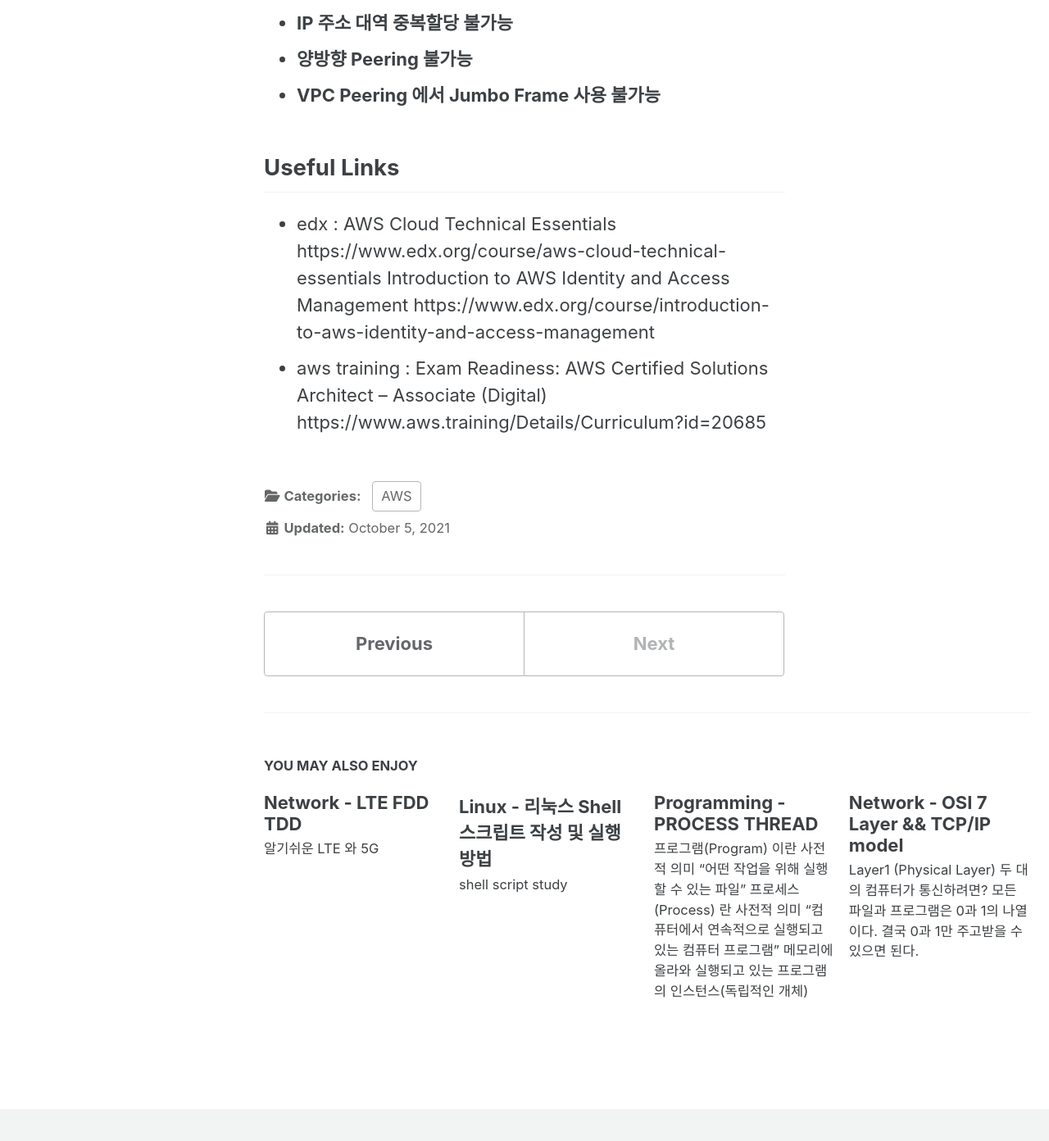
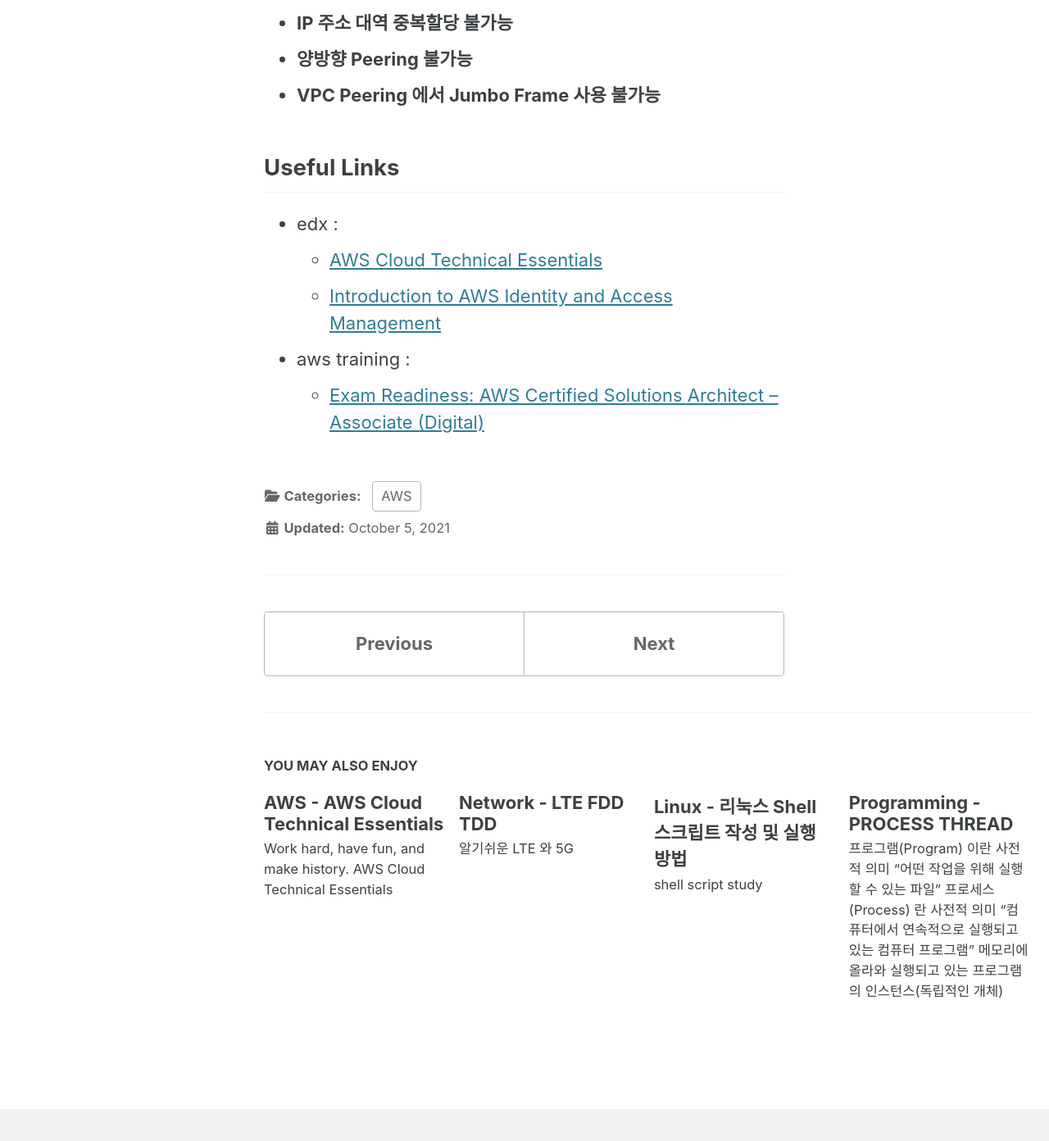
Before and after one commit to sujinsjlee/TIL, a Jekyll site: the page built from _posts/2021-10-05-Aws_Overview.md, in a window 1280 px wide and 1400 px high, scrolled down 2612 px. Shown: the top 1392 px of the window at 82% size. Built offline with Jekyll 4.4.1, drawn with Linux system fonts in a browser that asks for light colours; cached includes are drawn as plain includes; nearby versions of some CDN libraries; part of the change alters nothing that is shown.

Commit message:
[aws] Cloud Essential

```diff
--- a/_posts/2021-10-05-Aws_Overview.md
+++ b/_posts/2021-10-05-Aws_Overview.md
@@ -61,10 +61,7 @@ tags:
 
 ## Useful Links
 - edx :
-AWS Cloud Technical Essentials
-https://www.edx.org/course/aws-cloud-technical-essentials
-Introduction to AWS Identity and Access Management
-https://www.edx.org/course/introduction-to-aws-identity-and-access-management
+  - [AWS Cloud Technical Essentials](https://www.edx.org/course/aws-cloud-technical-essentials)
+  - [Introduction to AWS Identity and Access Management](https://www.edx.org/course/introduction-to-aws-identity-and-access-management)
 - aws training :
-Exam Readiness: AWS Certified Solutions Architect – Associate (Digital)
-https://www.aws.training/Details/Curriculum?id=20685
+  - [Exam Readiness: AWS Certified Solutions Architect – Associate (Digital)](https://www.aws.training/Details/Curriculum?id=20685)
--- /dev/null
+++ b/_posts/2021-10-06-Aws_edx_Cloud_Technical_Essentials.md
@@ -0,0 +1,79 @@
+---
+title: "AWS - AWS Cloud Technical Essentials"
+categories:
+  - AWS
+tags:
+  - AWS
+---
+
+> **Work hard, have fun, and make history.**
+> [AWS Cloud Technical Essentials](https://www.edx.org/course/aws-cloud-technical-essentials)
+
+
+# AWS Cloud Technical Essentials
+> [Week1](#Week1)
+> [Week2](#Week2)
+> [Week3](#Week3)
+> [Week4](#Week4)
+
+## Week1
+
+### Getting Start with AWS Cloud
+- **What is AWS?**
+    - As internet usage became more widespread, the demand for compute, storage, and networking equipment increased. For some companies and organizations, the cost of maintaining a large physical presence was unsustainable. To solve this problem, cloud computing was created.
+
+    - Cloud computing is the on-demand delivery of IT resources over the internet with pay-as-you-go pricing. You no longer have to manage and maintain your own hardware in your own data centers. Companies like AWS own and maintain these data centers and provide virtualized data center technologies and services to users over the internet.
+- **The Six Benefits of Cloud Computing**
+    - `Pay as you go` : pay only for how much you use.
+    - `Benefit from massive economies of scale` :  AWS can achieve higher economies of scale, which translates into lower pay as-you-go prices.
+    - `Stop guessing capacity` : You can access as much or as little capacity as you need, and scale up and down as required with only a few minutes notice.
+    - `Increase speed and agility` : IT resources are only a click away, which means that you reduce the time to make those resources available to your developers from weeks to just minutes.
+    - `Stop spending money running and maintaining data centers`
+    - `Go global in minutes`
+- **AWS Global Infrastructure**
+    - *This cluster of data centers is called an Availability Zone or AZ.*
+    - *An AZ consists of one or more data centers with redundant power, networking, and connectivity.*
+
+    - *A cluster of AZs is simply called a region.*
+    - *And how do you choose a region?*
+        - *By looking at compliance,latency, pricing, and service availability.*
+    - *Maintain Resiliency by multiple AZs*
+
+- **Ways to interact with the AWS API**
+    - The AWS Management Console
+    - The AWS Command Line Interface (CLI)
+    - The AWS Software Development Kits (SDK)
+        - API calls to AWS can also be performed by executing code with programming languages. You can do this by using AWS Software Development Kits (SDKs). SDKs are open-source and maintained by AWS for the most popular programming languages, such as C++, Go, Java, JavaScript, .NET, Node.js, PHP, Python, and Ruby.
+
+- [Exercise 1: Create an AWS Account](https://aws-tc-largeobjects.s3-us-west-2.amazonaws.com/DEV-AWS-MO-GCNv2/lab-1-account.html)
+
+### Security in the AWS Cloud
+- **hypervisor**
+    - 하이퍼바이저는 가상 머신(Virtual Machine, VM)을 생성하고 구동하는 소프트웨어입니다. 가상 머신 모니터(Virtual Machine Monitor, VMM)라고도 불리는 하이퍼바이저는 하이퍼바이저 운영 체제와 가상 머신의 리소스를 분리해 VM의 생성과 관리를 지원합니다.
+    - 서로 다른 여러 개의 운영 체제를 나란히 구동할 수 있으며, 하이퍼바이저를 사용해 동일한 가상화 하드웨어 리소스를 공유합니다. 바로 이러한 부분이 가상화의 핵심적인 이점입니다
+
+- **Security and the AWS Shared Responsibility Model**
+    - When you begin working with the AWS Cloud, managing security and compliance is a shared responsibility between AWS and you.
+
+- **Protect the AWS Root User**
+    - The email address you sign up with becomes the *root user* of the AWS account.
+
+- **MFA**
+    - Single-factor authentication is not recommended
+    - you enable multi-factor authentication(MFA) for the root user.
+    - MFA introduces an additional unique piece of information that you need
+
+### AWS Identity and Access Management
+- **IAM**
+    - In fact, all API calls in AWS must be both signed and authenticated in order to be allowed - no matter if the resources live in the same account or not.
+    - AWS IAM manages
+        - the login credentials and permissions to the AWS account itself
+        - and it also can manage credentials used to sign API calls made to AWS services.
+//
+https://learning.edx.org/course/course-v1:AWS+AWS-AWS-OTP-AWSD16+1T2021/block-v1:AWS+AWS-AWS-OTP-AWSD16+1T2021+type@sequential+block@3e83ddce20fc46db8cc094f9ad0b2874/block-v1:AWS+AWS-AWS-OTP-AWSD16+1T2021+type@vertical+block@df850bc4e6d84910bc65e588b4dafc02
+
+
+### Week 1 Assessment and Discussion
+
+
+## Week2
```
